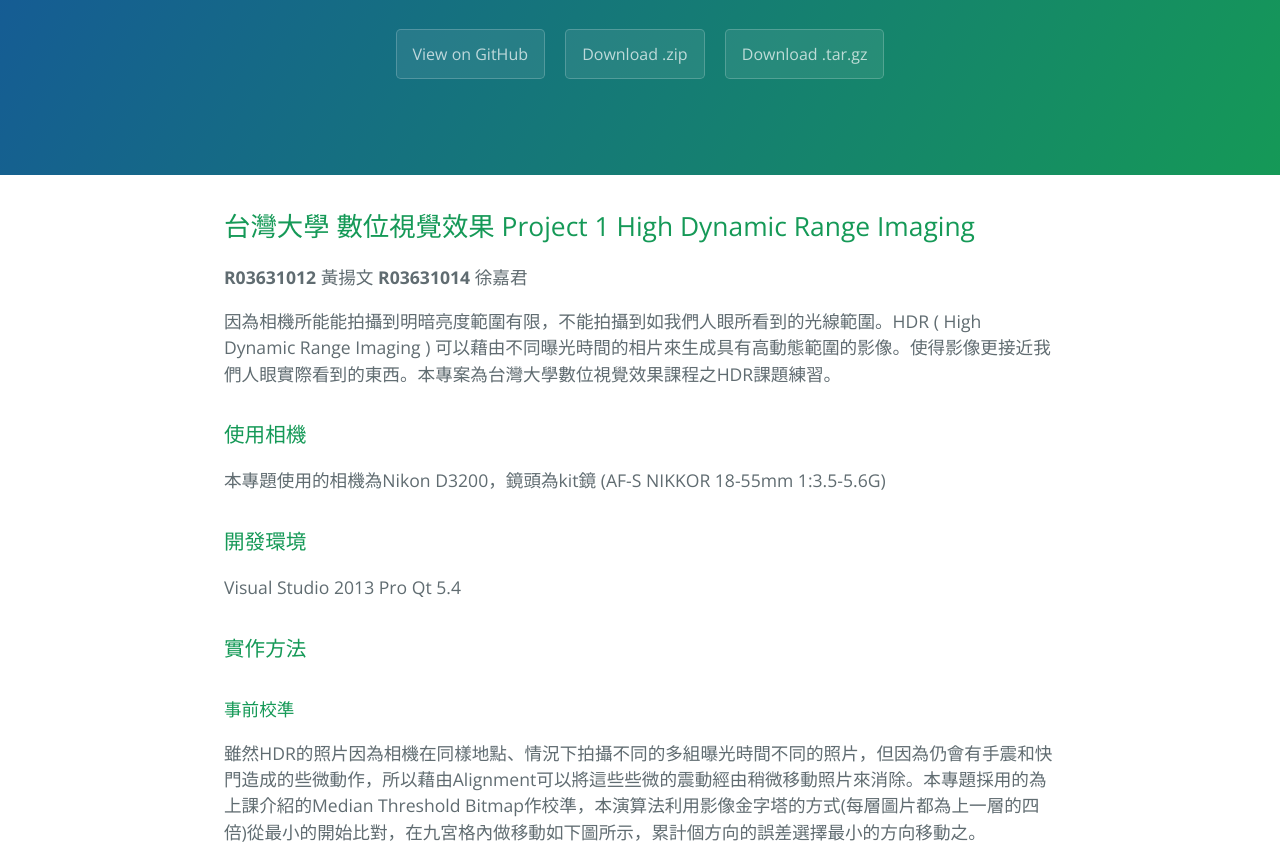
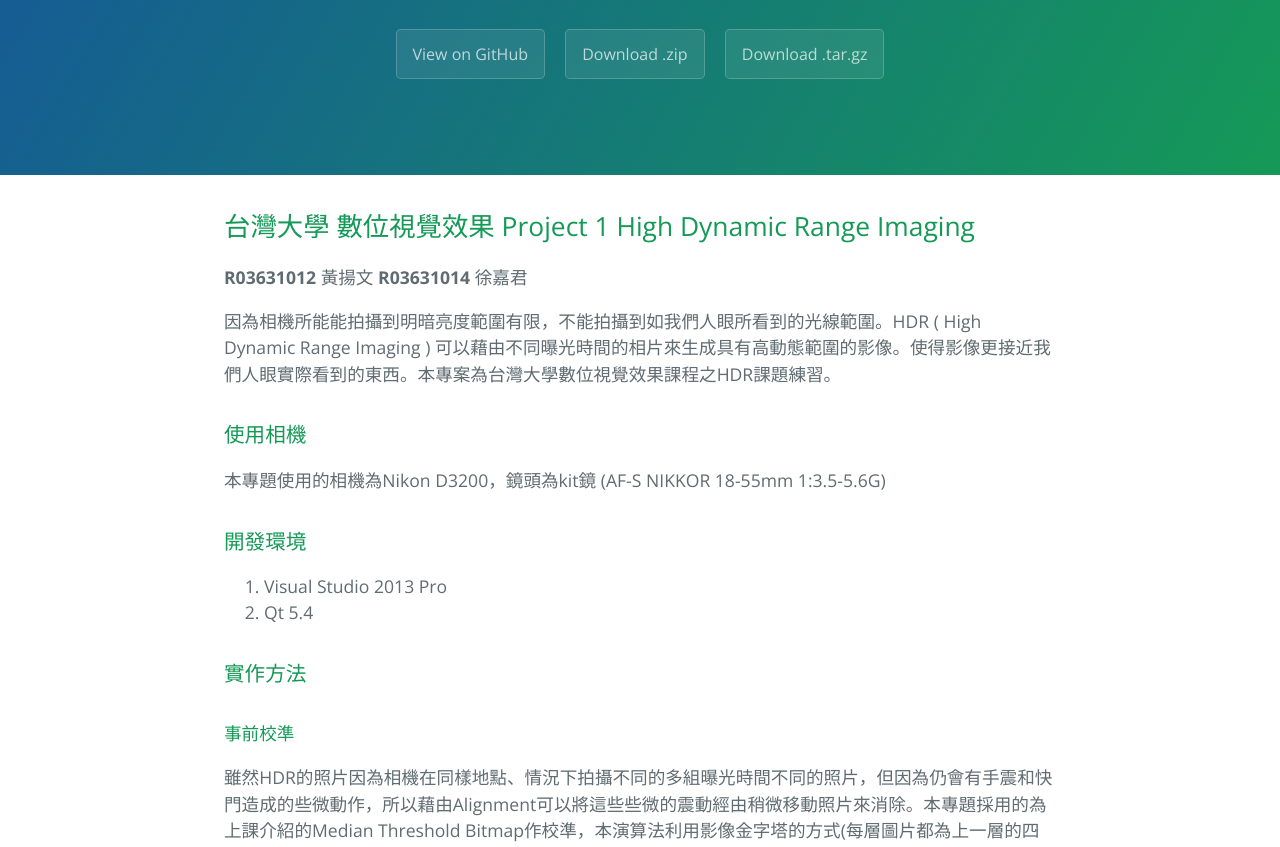
Before and after one commit to KKyang/HDR, a plain HTML site: page index.html in a window 1280 px wide. Shown: the part 208-1055 px from the top of the page. Drawn offline with nearby package versions, Linux system fonts and the light colour scheme.

Commit message:
Create gh-pages branch via GitHub

```diff
--- a/index.html
+++ b/index.html
@@ -34,8 +34,10 @@
 <h3>
 <a id="開發環境" class="anchor" href="#%E9%96%8B%E7%99%BC%E7%92%B0%E5%A2%83" aria-hidden="true"><span class="octicon octicon-link"></span></a>開發環境</h3>
 
-<p>Visual Studio 2013 Pro
-Qt 5.4</p>
+<ol>
+<li>Visual Studio 2013 Pro</li>
+<li>Qt 5.4</li>
+</ol>
 
 <h3>
 <a id="實作方法" class="anchor" href="#%E5%AF%A6%E4%BD%9C%E6%96%B9%E6%B3%95" aria-hidden="true"><span class="octicon octicon-link"></span></a>實作方法</h3>
```
Also changed, not shown: params.json (+1 -1 lines).
